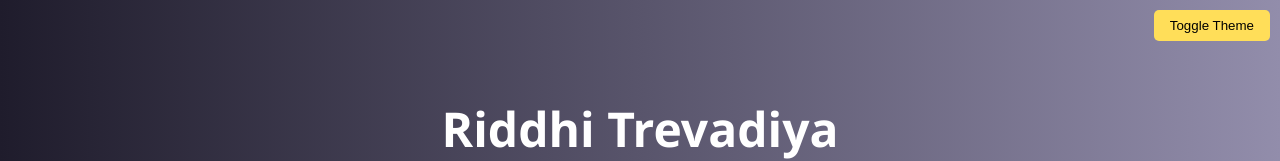
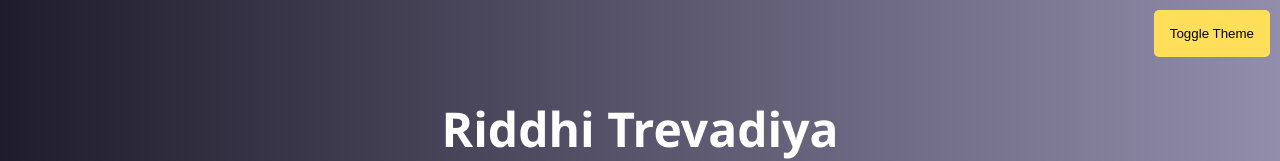
Before and after one commit to Riddhi-trevadiya/porttest, a plain HTML site: page index.html in a window 1280 px wide. Shown: the top 161 px of the page. Drawn offline with nearby package versions, Linux system fonts and the light colour scheme.

Commit message:
Update style.css

```diff
--- a/style.css
+++ b/style.css
@@ -14,7 +14,7 @@ button#theme-toggle {
   background: #ffde59;
   color: #000;
   border: none;
-  padding: 0.5rem 1rem;
+  padding: 1rem 1rem;
   border-radius: 5px;
   cursor: pointer;
   z-index: 999;
```
